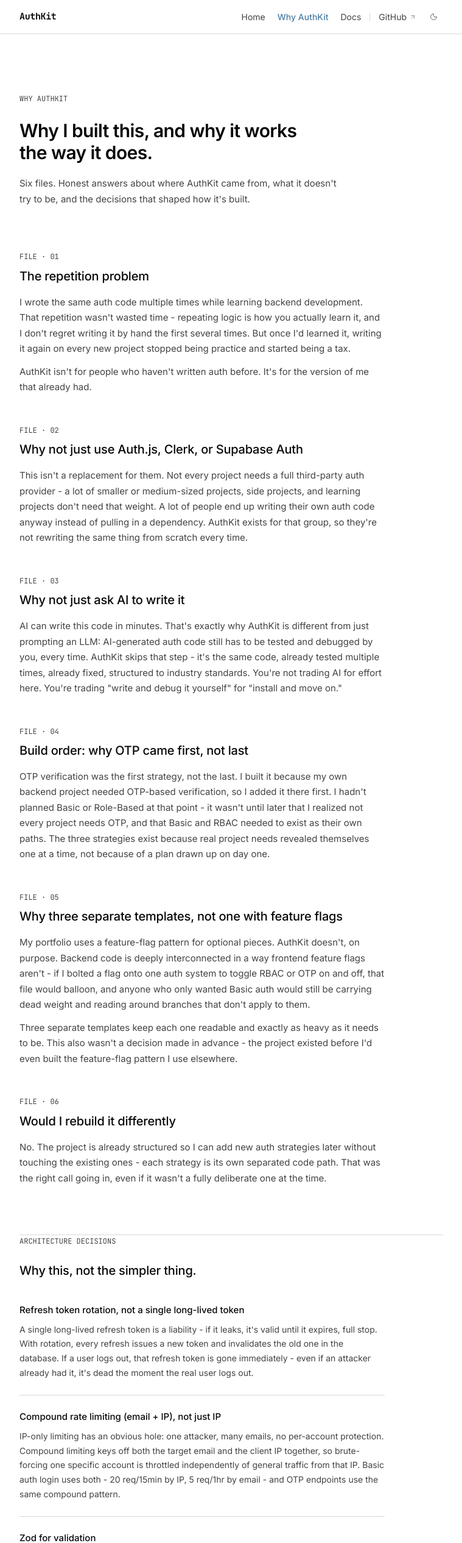
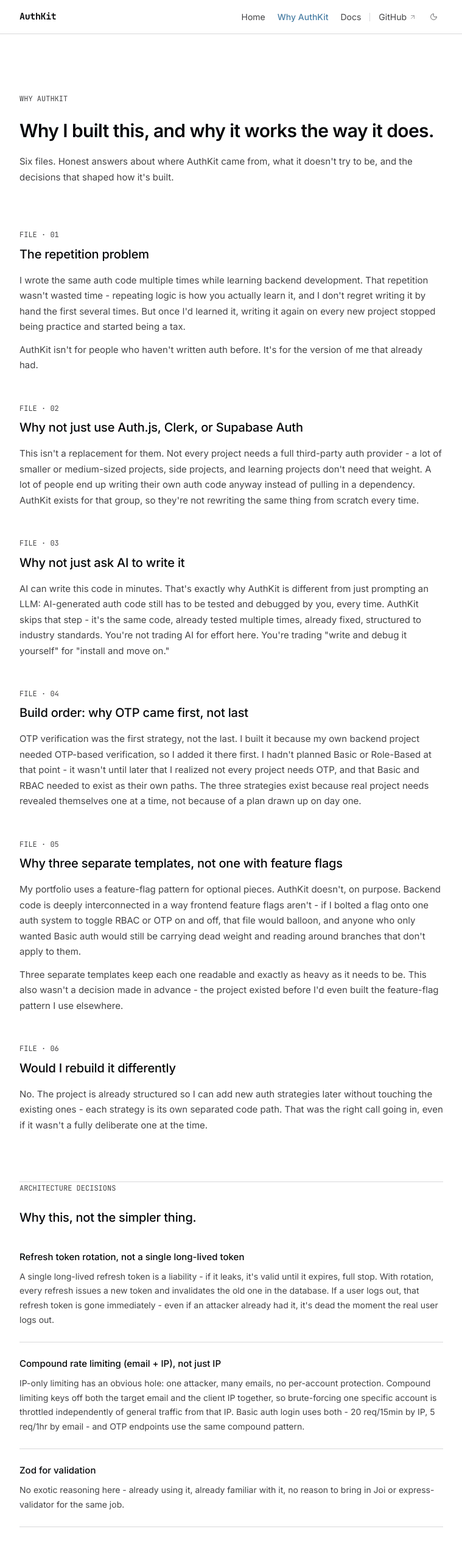
Before and after one commit to TakshPatel02/Authkit-docs, a Next.js app: page /why in a window 1280 px wide. Shown: the top 2531 px of the page at 61% size, without its empty margins (260-1019 px from the left). Built offline with nearby package versions, Linux system fonts and the light colour scheme; no server answers.

Commit message:
fix: remove max-width constraints on Why page to match navbar container width

```diff
--- a/app/why/page.tsx
+++ b/app/why/page.tsx
@@ -100,10 +100,10 @@ export default function WhyPage() {
         <p className="font-mono text-xs text-text-muted tracking-widest uppercase mb-6">
           why authkit
         </p>
-        <h1 className="text-[1.875rem] md:text-[2.25rem] font-semibold tracking-tight leading-[1.15] text-text-primary mb-5 max-w-120">
+        <h1 className="text-[1.875rem] md:text-[2.25rem] font-semibold tracking-tight leading-[1.15] text-text-primary mb-5">
           Why I built this, and why it works the way it does.
         </h1>
-        <p className="text-[0.9375rem] text-text-secondary leading-[1.75] max-w-135">
+        <p className="text-[0.9375rem] text-text-secondary leading-[1.75]">
           Six files. Honest answers about where AuthKit came from, what it doesn't try to be, and the decisions that shaped how it's built.
         </p>
       </div>
@@ -122,7 +122,7 @@ export default function WhyPage() {
                 {file.title}
               </h2>
               {/* Body paragraphs */}
-              <div className="flex flex-col gap-3 max-w-150">
+              <div className="flex flex-col gap-3">
                 {file.body.map((para, i) => (
                   <p key={i} className="text-[0.9375rem] text-text-secondary leading-[1.75]">
                     {para}
@@ -148,7 +148,7 @@ export default function WhyPage() {
 
         <div className="flex flex-col divide-y divide-border">
           {architecturePoints.map((point, i) => (
-            <div key={i} className="py-6 first:pt-0 last:pb-0 max-w-150">
+            <div key={i} className="py-6 first:pt-0 last:pb-0">
               <h3 className="text-[0.9375rem] font-medium text-text-primary mb-2.5 leading-snug">
                 {point.title}
               </h3>
@@ -172,7 +172,7 @@ export default function WhyPage() {
           Three reasons to use it.
         </h2>
 
-        <div className="flex flex-col gap-2 max-w-150">
+        <div className="flex flex-col gap-2">
           {tracks.map((track, i) => (
             <div
               key={i}
@@ -189,7 +189,7 @@ export default function WhyPage() {
         </div>
 
         {/* Closing line */}
-        <p className="text-sm text-text-muted mt-8 max-w-135 leading-relaxed">
+        <p className="text-sm text-text-muted mt-8 leading-relaxed">
           Same code an AI could write for you in five minutes - except this version is already tested, already fixed, and installs its own dependencies while it's at it. The value isn't the code. It's not having to verify it again.
         </p>
       </section>
@@ -202,7 +202,7 @@ export default function WhyPage() {
         <p className="font-mono text-xs text-text-muted tracking-widest uppercase mb-6">
           personal note
         </p>
-        <blockquote className="border-l-2 border-border-card pl-5 max-w-140">
+        <blockquote className="border-l-2 border-border-card pl-5">
           <p className="text-[0.9375rem] text-text-secondary leading-[1.75] italic">
             I got tired of writing the same 200 lines of auth boilerplate for every new project, then testing it all over again each time. AuthKit exists so I don't have to - and so whoever uses it can pick the strategy that actually matches what they're building instead of carrying code they don't need.
           </p>
```
